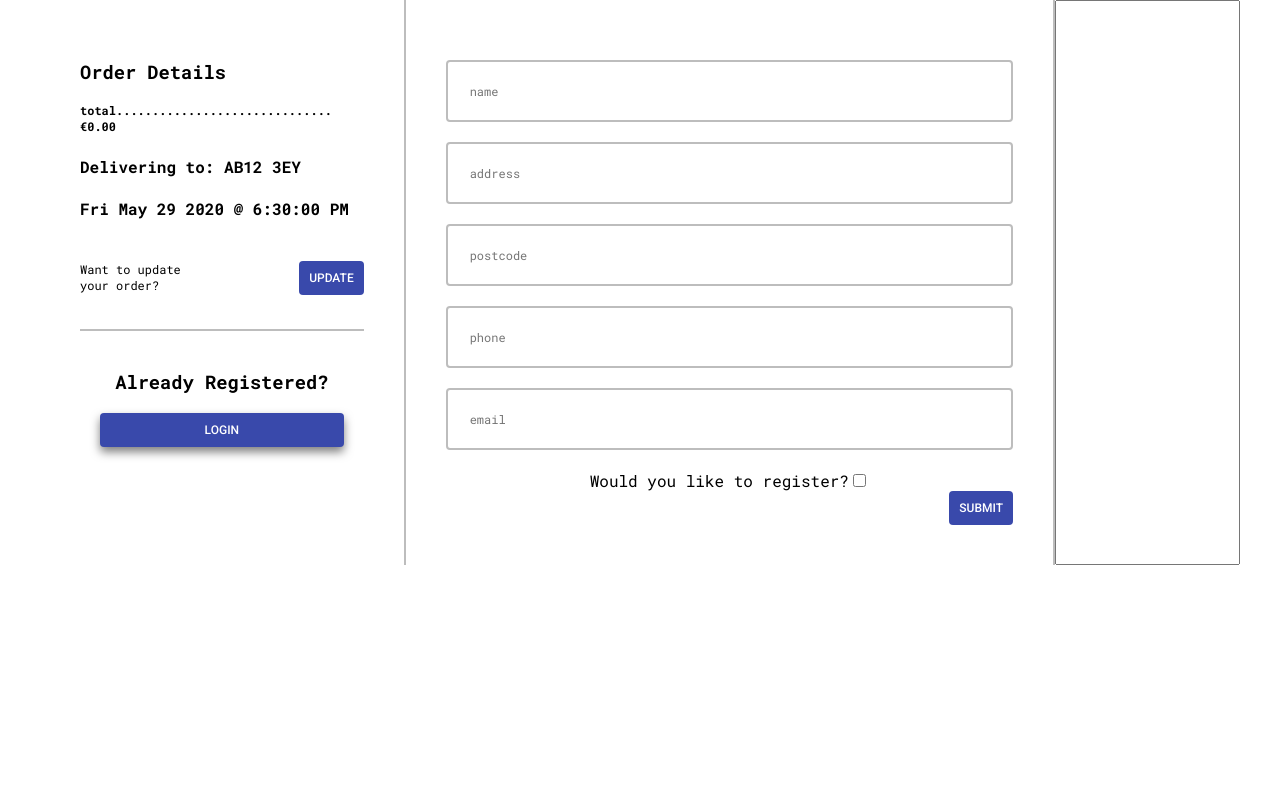
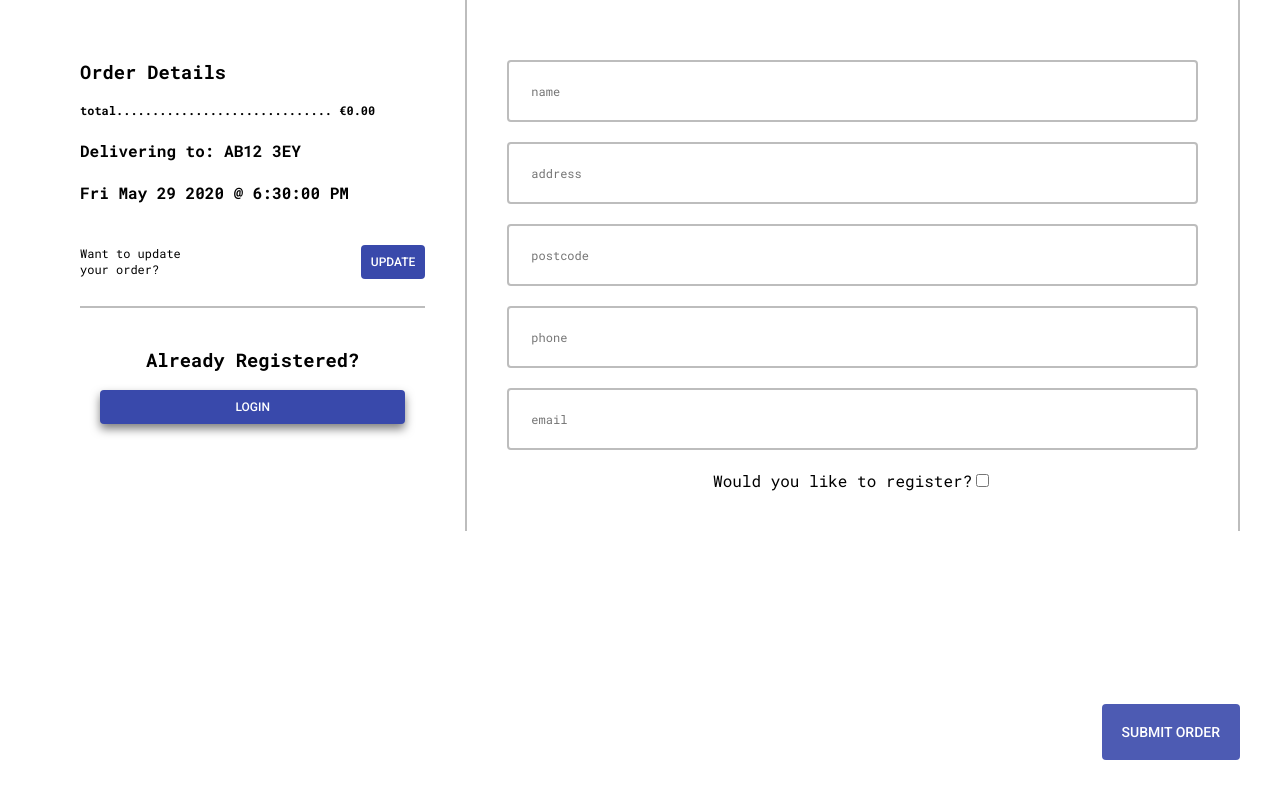
Before and after one commit to chingu-voyages/v19-bears-team-05, a React (Create React App) app in the folder chowpronto_frontend/: page /confirmOrder in a window 1280 px wide. Built offline with nearby package versions, Linux system fonts and the light colour scheme.

Commit message:
styled button to improve consistency between pages

```diff
--- a/chowpronto_frontend/src/patron/pages/confirmOrder/components/OrderDetails.js
+++ b/chowpronto_frontend/src/patron/pages/confirmOrder/components/OrderDetails.js
@@ -15,7 +15,6 @@ export default function OrderDetails() {
     <StyledOrderDetails>
       <h3>Order Details</h3>
       {basketItems.map((val) => {
-        console.log("val.name", val.name.length);
         return (
           <p key={val._id}>
             {val.name} x {val.quantity}{" "}
--- a/chowpronto_frontend/src/patron/pages/confirmOrder/index.js
+++ b/chowpronto_frontend/src/patron/pages/confirmOrder/index.js
@@ -9,6 +9,7 @@ import Login from "./components/Login";
 import UserDetailsForm from "../../components/UserDetailsForm";
 import useAuth from "../../../hooks/useAuth";
 import { MenuContext } from "../../../state/MenuContext";
+import { CheckoutButton } from "../../../shared_components/CheckoutButton";
 
 const ConfirmOrderPage = (props) => {
   const { state: ctx, dispatch } = useContext(MenuContext);
@@ -82,16 +83,14 @@ const ConfirmOrderPage = (props) => {
       </StyledSidebar>
       <StyledPageMain>
         <UserDetailsForm />
-        <SubmitButton title="submit" primary onClick={(e) => handleSubmit(e)} />
+        <CheckoutButton
+          title="submit order"
+          primary
+          onClick={(e) => handleSubmit(e)}
+        />
       </StyledPageMain>
-      <input type="password" />
     </PageLayout>
   );
 };
 
-const SubmitButton = styled(ChowButton)`
-  max-width: 150px;
-  align-self: flex-end;
-`;
-
 export default ConfirmOrderPage;
--- a/chowpronto_frontend/src/patron/pages/menu/components/MenuSidebar.js
+++ b/chowpronto_frontend/src/patron/pages/menu/components/MenuSidebar.js
@@ -4,12 +4,12 @@ import { Link } from "react-router-dom";
 import Logo from "../../../../shared_components/Logo";
 import Filter from "../../../../shared_components/Filter";
 import Search from "../../../../shared_components/Search";
-import ChowButton from "../../../../shared_components/ChowButton";
 import DeliveryTime from "../../../components/DeliveryTime";
 import useAuth from "../../../../hooks/useAuth";
 import DeliveryAddress from "../../../components/DeliveryAddress";
 import BasketSummary from "./BasketSummary";
 import { StyledSidebar } from "../../../components/StyledSidebar";
+import { CheckoutButton } from "../../../../shared_components/CheckoutButton";
 
 const MenuSidebar = (props) => {
   const { getUser, logout } = useAuth();
@@ -65,15 +65,4 @@ const UserBanner = styled.div`
   font-size: ${({ theme }) => theme.fz300};
 `;
 
-const CheckoutButton = styled(ChowButton)`
-  position: fixed;
-  bottom: ${({ theme }) => theme.pd900};
-  right: ${({ theme }) => theme.pd900};
-  font-size: ${({ theme }) => theme.fz400};
-  padding: ${({ theme }) => theme.pd600};
-  backdrop-filter: blur(2px);
-  z-index: 10;
-  opacity: 0.9;
-`;
-
 export default MenuSidebar;
--- /dev/null
+++ b/chowpronto_frontend/src/shared_components/CheckoutButton.js
@@ -0,0 +1,12 @@
+import styled from "styled-components";
+import ChowButton from "./ChowButton";
+export const CheckoutButton = styled(ChowButton)`
+  position: fixed;
+  bottom: ${({ theme }) => theme.pd900};
+  right: ${({ theme }) => theme.pd900};
+  font-size: ${({ theme }) => theme.fz400};
+  padding: ${({ theme }) => theme.pd600};
+  backdrop-filter: blur(2px);
+  z-index: 10;
+  opacity: 0.9;
+`;
```
